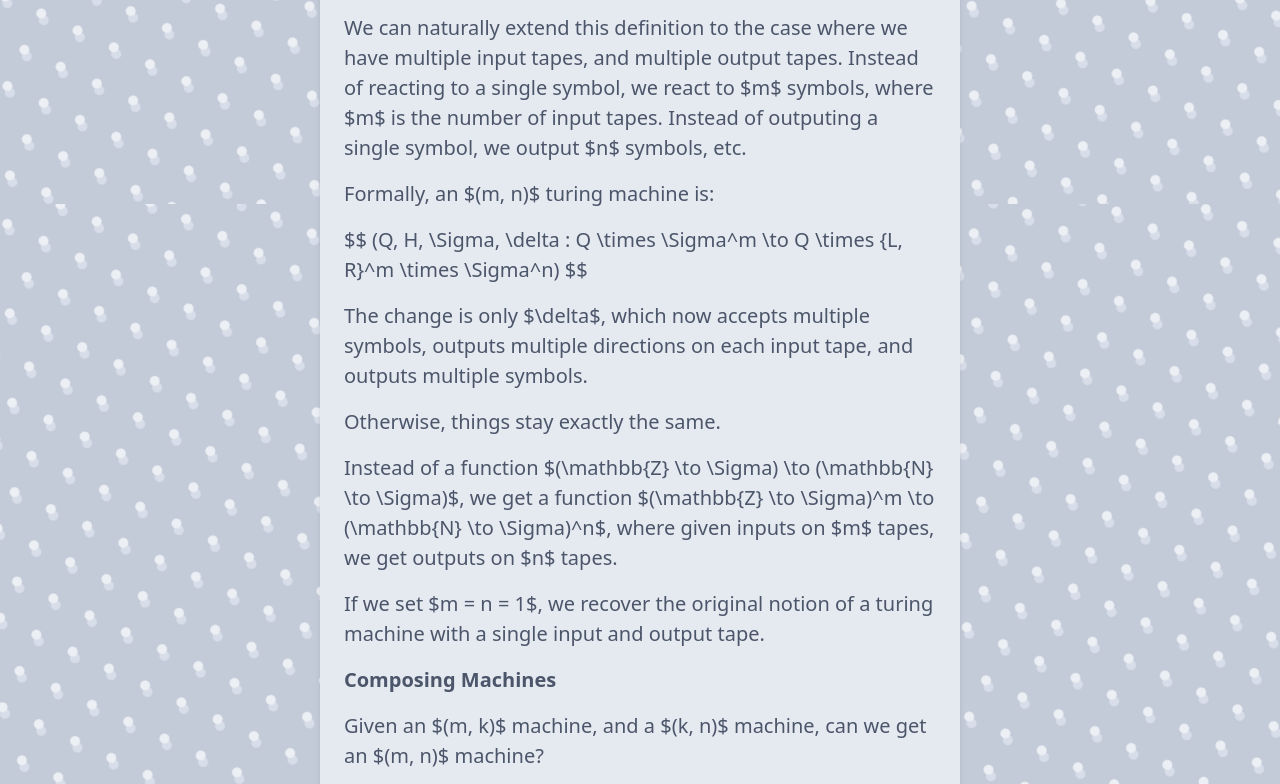
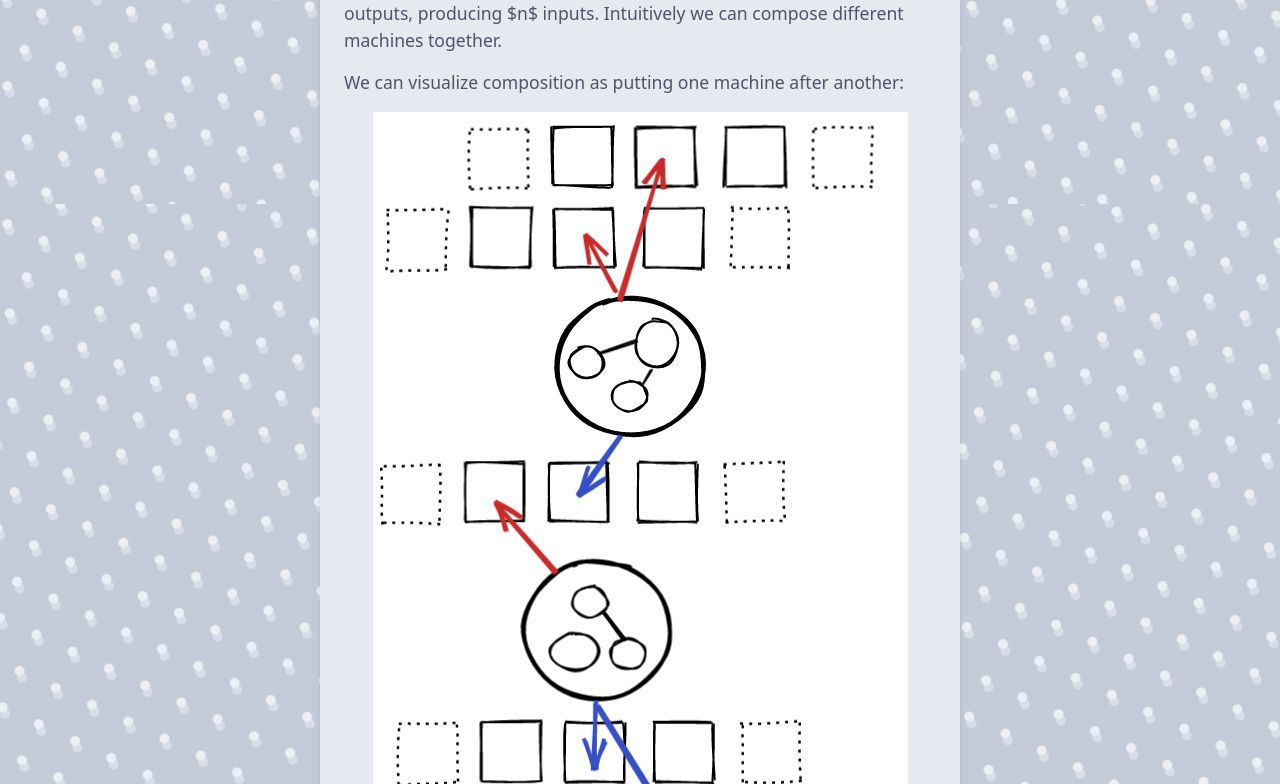
Before and after one commit to cronokirby/blog3, a Gatsby site: page /posts/2020/08/a-category-of-turing-machines in a window 1280 px wide. Shown: the part 6196-6980 px from the top of the page. Built offline with nearby package versions, Linux system fonts and the light colour scheme; Gatsby itself is replaced by a stand-in of ours; some packages are replaced by stand-ins of ours.

Commit message:
Tweak blog style slightly

```diff
--- a/src/styles/global.css
+++ b/src/styles/global.css
@@ -101,7 +101,11 @@
 
 .blog-post-content {
   @apply font-sans;
-  font-size: 1.25em;
+  font-size: 1.1em;
+}
+
+.katex-html {
+  font-size: 0.9em;
 }
 
 .blog-post-content p {
@@ -122,6 +126,12 @@
 
 .blog-post-content h4 {
   @apply font-bold;
+}
+
+.blog-post-content img {
+  display: block;
+  margin-left: auto;
+  margin-right: auto;
 }
 
 .blog-post-content pre {
```
